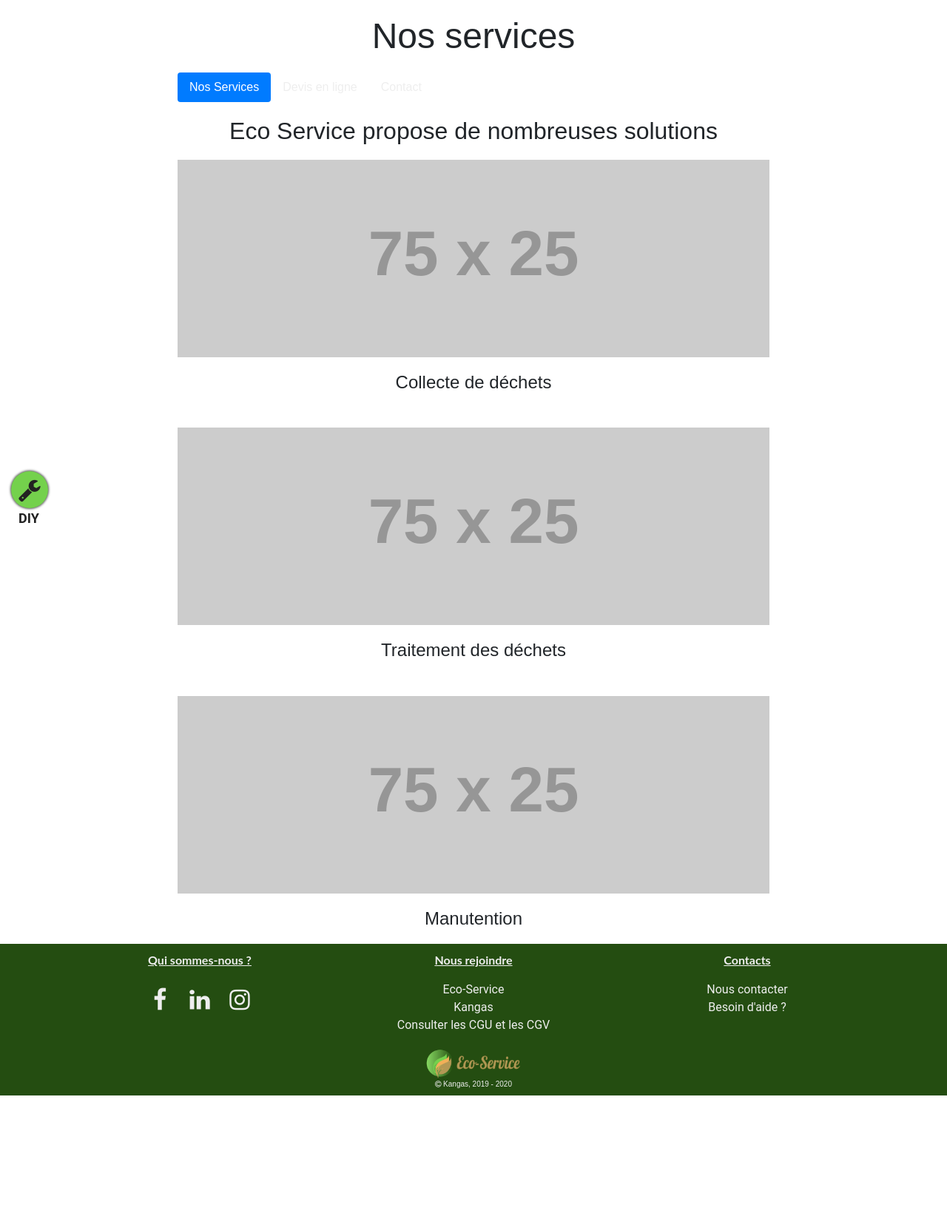
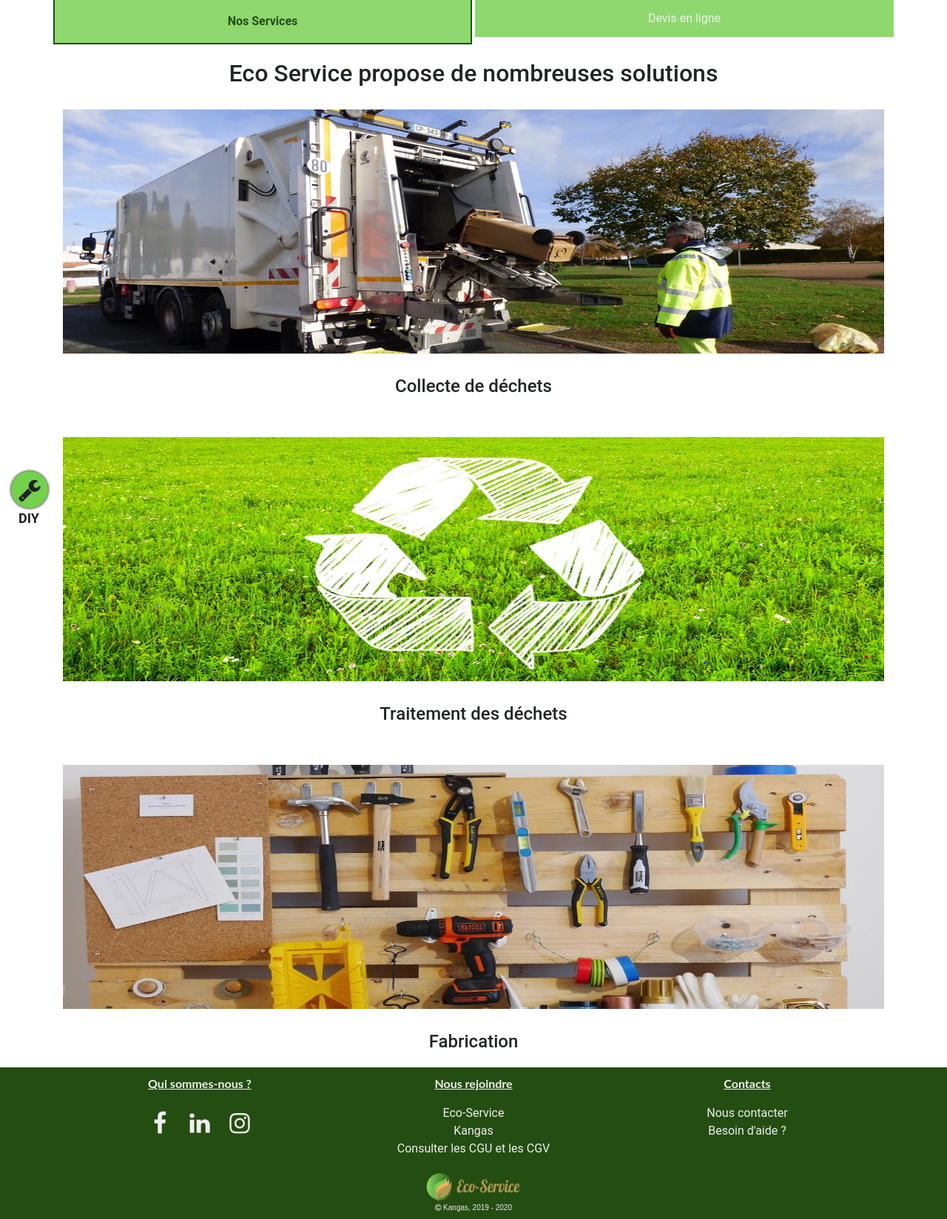
Before and after one commit to martinsoenen/kangas-eco-service, a Symfony app: template templates/entreprise/services.html.twig in a window 1280 px wide. Shown: the part 76-1724 px from the top of the page at 74% size. Before the commit the page ends 1557 px from the top, so only its background shows below. Run offline with Twig, Linux system fonts and the light colour scheme; the template is opened without the code that fills it, so the values that code supplies are empty; grey boxes labelled with a size stand in for pictures from a placeholder-image service; some libraries are stand-ins or nearby versions.

Commit message:
WIP : Espace entreprise

```diff
--- a/templates/entreprise/services.html.twig
+++ b/templates/entreprise/services.html.twig
@@ -1,41 +1,49 @@
 {% extends 'base.html.twig' %}
 
-{% block title %}Nos services - {{ parent() }}{% endblock %}
+{% block title %}Espace entreprise - {{ parent() }}{% endblock %}
+
+{% block additional_stylesheets %}
+
+    <link rel="stylesheet" type="text/css" href="{{asset('../assets/entreprise/espace-entreprise.css')}}">
+
+{% endblock %}
 
 {% block body %}
-<style>
-    .example-wrapper { margin: 1em auto; max-width: 800px; width: 95%; font: 18px/1.5 sans-serif; }
-    .example-wrapper code { background: #F5F5F5; padding: 2px 6px; }
-</style>
 
-    <div class="example-wrapper">
-        <h1>Nos services</h1>
-        <ul class="nav nav-pills mb-3" id="pills-tab" role="tablist">
-            <li class="nav-item">
-                <a class="nav-link active" id="pills-home-tab" data-toggle="pill" href="{{ path('entreprise_services') }}" role="tab" aria-controls="pills-home" aria-selected="true">Nos Services </a>
+    <div id="espace-entreprise">
+        <ul id="nav-onglets-entreprises" class="nav nav-pills row" id="pills-tab">
+            <li class="nav-item item-entreprise active col-6">
+                <a class="nav-link active w-100" id="services-tab" data-toggle="pill" href="#services">Nos Services </a>
             </li>
-            <li class="nav-item">
-                <a class="nav-link" id="pills-profile-tab" data-toggle="pill" href="{{ path('entreprise_devis') }}" role="tab" aria-controls="pills-profile" aria-selected="false">Devis en ligne</a>
-            </li>
-            <li class="nav-item">
-                <a class="nav-link" id="pills-contact-tab" data-toggle="pill" href="{{ path('entreprise_contact') }}" role="tab" aria-controls="pills-contact" aria-selected="false">Contact</a>
+            <li class="nav-item item-entreprise col-6">
+                <a class="nav-link w-100" id="devis-contact-tab" data-toggle="pill" href="#devis-contact">Devis en ligne</a>
             </li>
         </ul>
 
+        <div class="tab-content">
+            <div id="services" class="tab-pane active">
                 <div class="text-center">
                     <h2>Eco Service propose de nombreuses solutions</h2>
-            <img class="d-block w-100" src={{asset('http://placehold.it/75x25')}}>
+                    <img class="image-services-entreprise" src={{ asset('../assets/img/collecte-dechets.jpg') }}>
                     <h4>Collecte de déchets</h4>
                 </div>
                 <br>
                 <div class="text-center">
-            <img class="d-block w-100" src={{asset('http://placehold.it/75x25')}}>
+                    <img class="image-services-entreprise" src={{ asset('../assets/img/recyclage.jpg') }}>
                     <h4>Traitement des déchets</h4>
                 </div>
                 <br>
                 <div class="text-center">
-            <img class="d-block w-100" src={{asset('http://placehold.it/75x25')}}>
-            <h4>Manutention</h4>
+                    <img class="image-services-entreprise" src={{ asset('../assets/img/fabrication-alt.jpg') }}>
+                    <h4>Fabrication</h4>
+                </div>
+            </div>
+
+            <div id="devis-contact" class="tab-pane">
+
+                {# TODO : Copier le code de Khadidja #}
+
+            </div>
         </div>
     </div>
 
```
Also changed, not shown: public/assets/entreprise/espace-entreprise.css (added), public/assets/img/Ecologie_1.jpg (added), public/assets/img/collecte-dechets.jpg (added), public/assets/img/fabrication-alt.jpg (added), public/assets/img/fabrication.jpg (added), public/assets/img/recyclage.jpg (added). Lines whose indentation alone changed are shown as unchanged.
